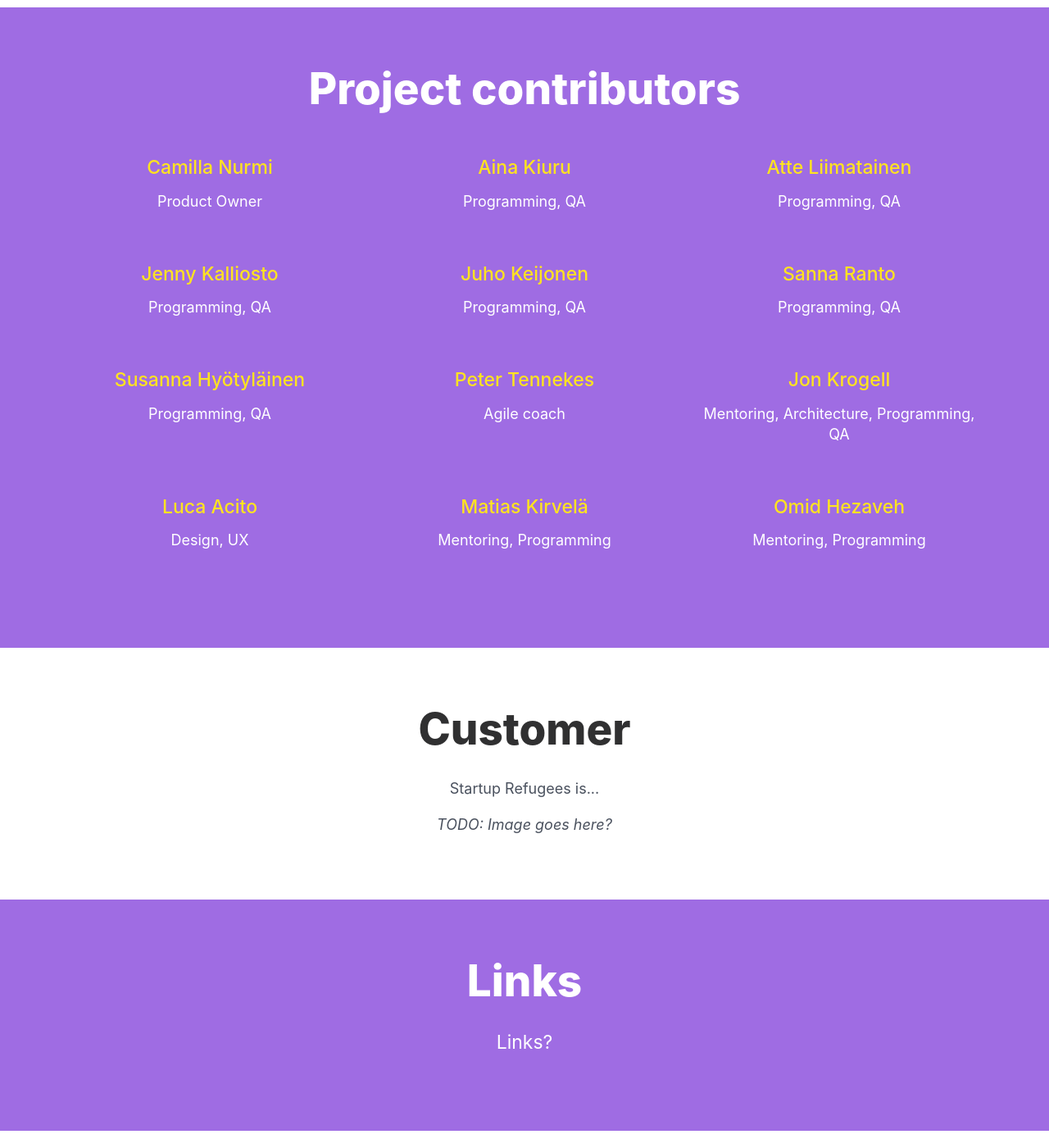
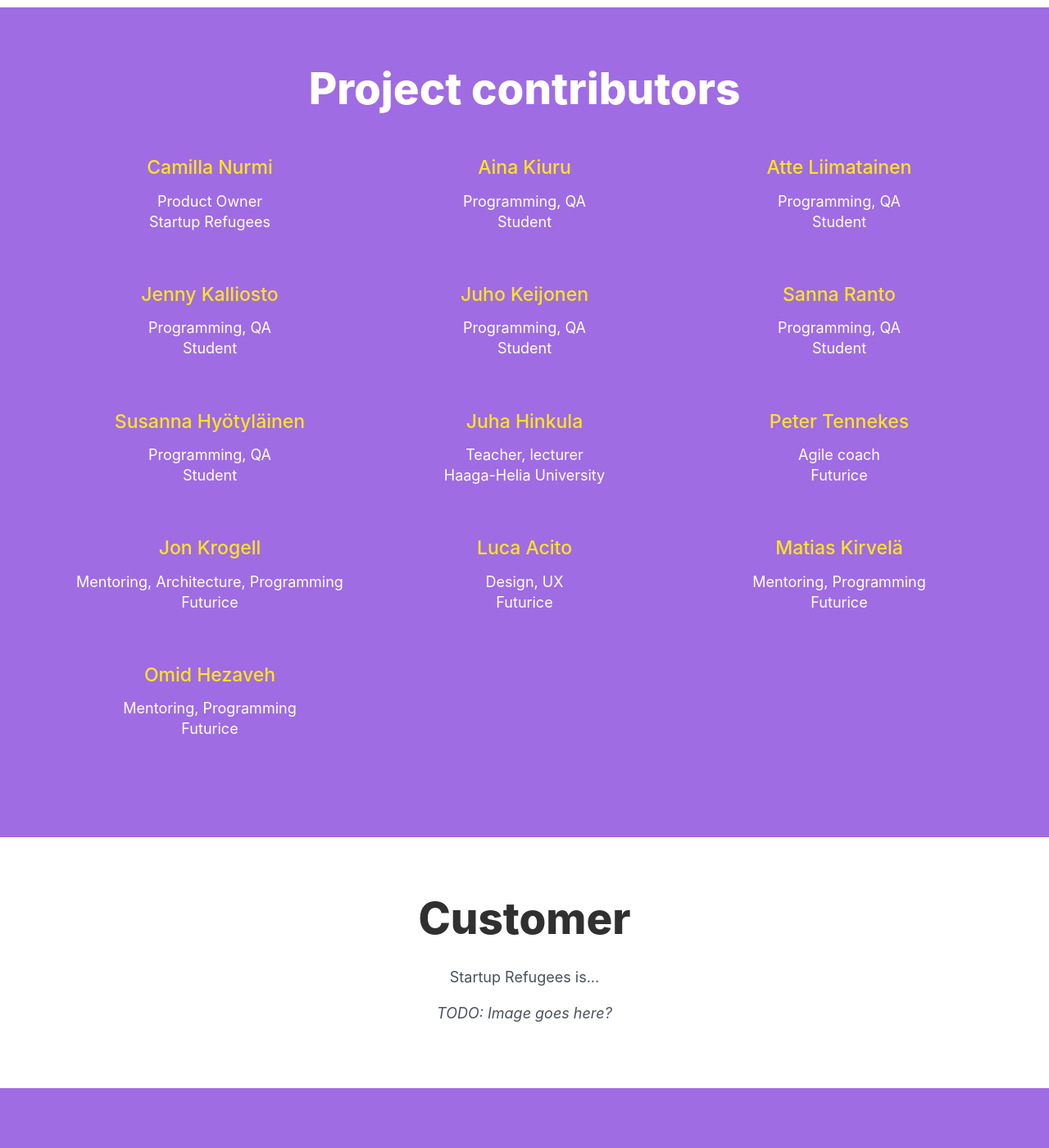
Before and after one commit to futurice/spiceprogram, a Jekyll site: the page built from projects/match.html, in a window 1280 px wide and 1400 px high, scrolled down 1243 px. Shown: the whole window at 82% size. Built offline with Jekyll 4.4.1, drawn with Linux system fonts in a browser that asks for light colours; nearby versions of some CDN libraries.

Commit message:
Text changes

```diff
--- a/projects/match.html
+++ b/projects/match.html
@@ -38,51 +38,55 @@ custom_js:
     <div class="gallery">
       <div class="criterion">
         <h3>Camilla Nurmi</h3>
-        <p>Product Owner</p>
+        <p>Product Owner<br/>Startup Refugees</p>
       </div>
      <div class="criterion">
         <h3>Aina Kiuru</h3>
-        <p>Programming, QA</p>
+        <p>Programming, QA<br/>Student</p>
       </div>
      <div class="criterion">
         <h3>Atte Liimatainen</h3>
-        <p>Programming, QA</p>
+        <p>Programming, QA<br/>Student</p>
       </div>
      <div class="criterion">
         <h3>Jenny Kalliosto</h3>
-        <p>Programming, QA</p>
+        <p>Programming, QA<br/>Student</p>
       </div>
      <div class="criterion">
         <h3>Juho Keijonen</h3>
-        <p>Programming, QA</p>
+        <p>Programming, QA<br/>Student</p>
       </div>
      <div class="criterion">
         <h3>Sanna Ranto</h3>
-        <p>Programming, QA</p>
+        <p>Programming, QA<br/>Student</p>
       </div>
      <div class="criterion">
         <h3>Susanna Hyötyläinen</h3>
-        <p>Programming, QA</p>
+        <p>Programming, QA<br/>Student</p>
+      </div>
+     <div class="criterion">
+        <h3>Juha Hinkula</h3>
+        <p>Teacher, lecturer<br/>Haaga-Helia University</p>
       </div>
      <div class="criterion">
         <h3>Peter Tennekes</h3>
-        <p>Agile coach</p>
+        <p>Agile coach<br/>Futurice</p>
       </div>
      <div class="criterion">
         <h3>Jon Krogell</h3>
-        <p>Mentoring, Architecture, Programming, QA</p>
+        <p>Mentoring, Architecture, Programming<br/>Futurice</p>
       </div>
      <div class="criterion">
         <h3>Luca Acito</h3>
-        <p>Design, UX</p>
+        <p>Design, UX<br/> Futurice</p>
       </div>
      <div class="criterion">
         <h3>Matias Kirvelä</h3>
-        <p>Mentoring, Programming</p>
+        <p>Mentoring, Programming<br/>Futurice</p>
       </div>
      <div class="criterion">
         <h3>Omid Hezaveh</h3>
-        <p>Mentoring, Programming</p>
+        <p>Mentoring, Programming<br/>Futurice</p>
       </div>
     </div>
   </div>
```
